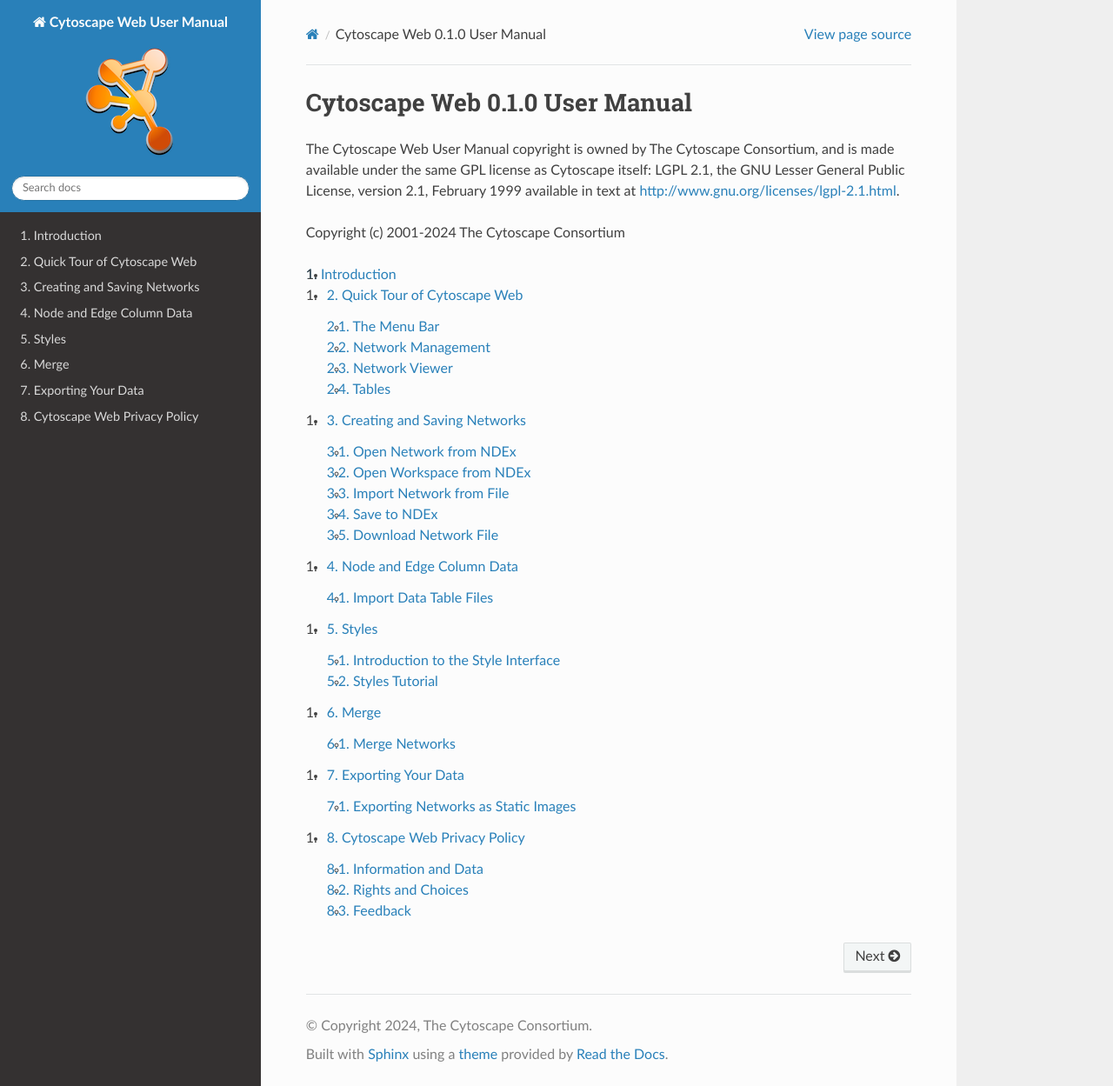
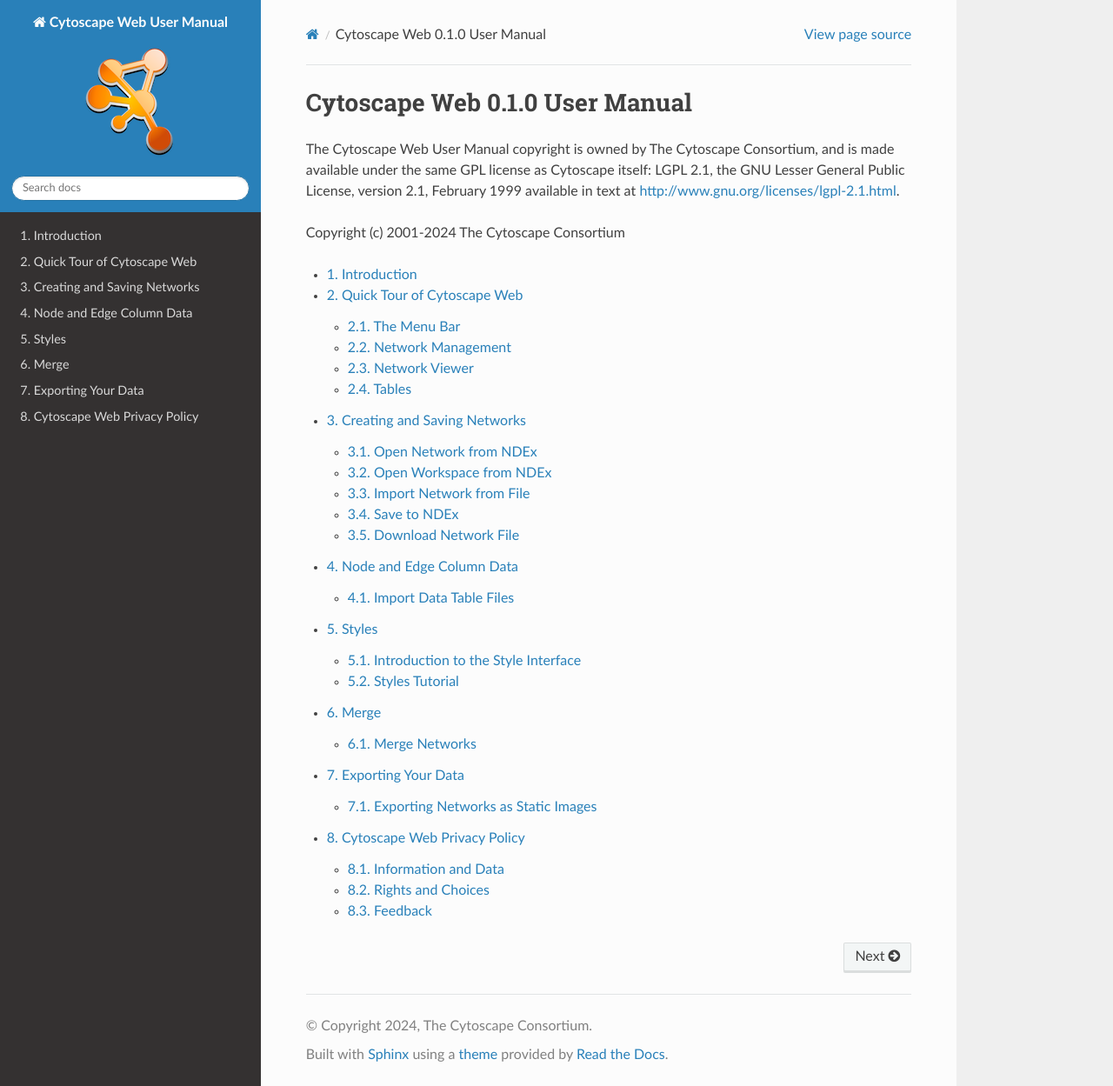
Before and after one commit to cytoscape/web-cytoscape-manual, a Sphinx documentation site: the page built from docs/index.rst, in a window 1280 px wide and 1249 px high. Shown: the whole window at 87% size. Built offline with Sphinx 7.4.7 and the Read the Docs theme 3.1.0, drawn with Linux system fonts in a browser that asks for light colours.

Commit message:
Update custom.css

```diff
--- a/docs/_static/custom.css
+++ b/docs/_static/custom.css
@@ -1,29 +1,11 @@
-/* Target the <ul> directly inside the <div class="toctree-wrapper compound"> */
+/* Remove bullet points from the toctree */
 div.toctree-wrapper.compound > ul {
     list-style: none;       /* Remove bullet points */
     margin-left: 0;         /* Reset left margin */
     padding-left: 0;        /* Reset left padding */
 }
 
-/* Style the <li> elements within the targeted <ul> */
+/* Adjust indentation of list items if necessary */
 div.toctree-wrapper.compound > ul > li {
-    counter-reset: item;    /* Reset counter for nested lists */
     margin-left: 1.5em;     /* Indent list items */
-    text-indent: -1.5em;    /* Align numbers with text */
-    position: relative;     /* Establish positioning context */
 }
-
-/* Add numbering before each <li> */
-div.toctree-wrapper.compound > ul > li:before {
-    counter-increment: item;                  /* Increment counter */
-    content: counters(item, ".") ". ";        /* Display hierarchical numbers */
-    position: absolute;                       /* Position numbers absolutely */
-    left: 0;                                  /* Align numbers to the left */
-    width: 1.5em;                             /* Reserve space for numbers */
-}
-
-/* Ensure that links or paragraphs are displayed inline */
-div.toctree-wrapper.compound > ul > li a,
-div.toctree-wrapper.compound > ul > li p {
-    display: inline;        /* Display links and paragraphs inline */
-}
```
